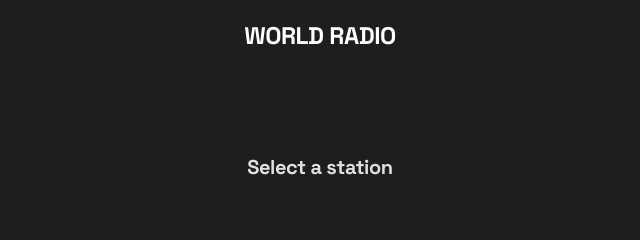
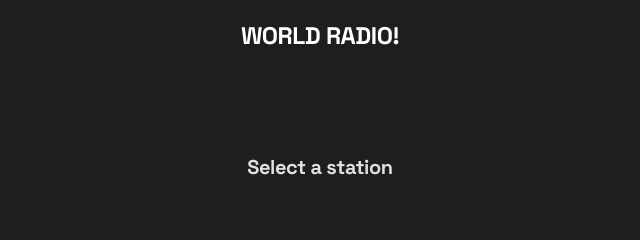
Before and after one commit to derrific/world-radio, a plain HTML site: page index.html in a window 1280 px wide. Shown: the top 240 px of the page, 320-960 px from the left. Drawn offline with nearby package versions, Linux system fonts and the light colour scheme.

Commit message:
exclamation point

```diff
--- a/index.html
+++ b/index.html
@@ -16,7 +16,7 @@
 <body>
 
     <div class="player-container">
-        <h1>World Radio</h1>
+        <h1>World Radio!</h1>
 
         <div class="current-info">
             <img id="current-image" src="" alt="" style="display: none;">
```
